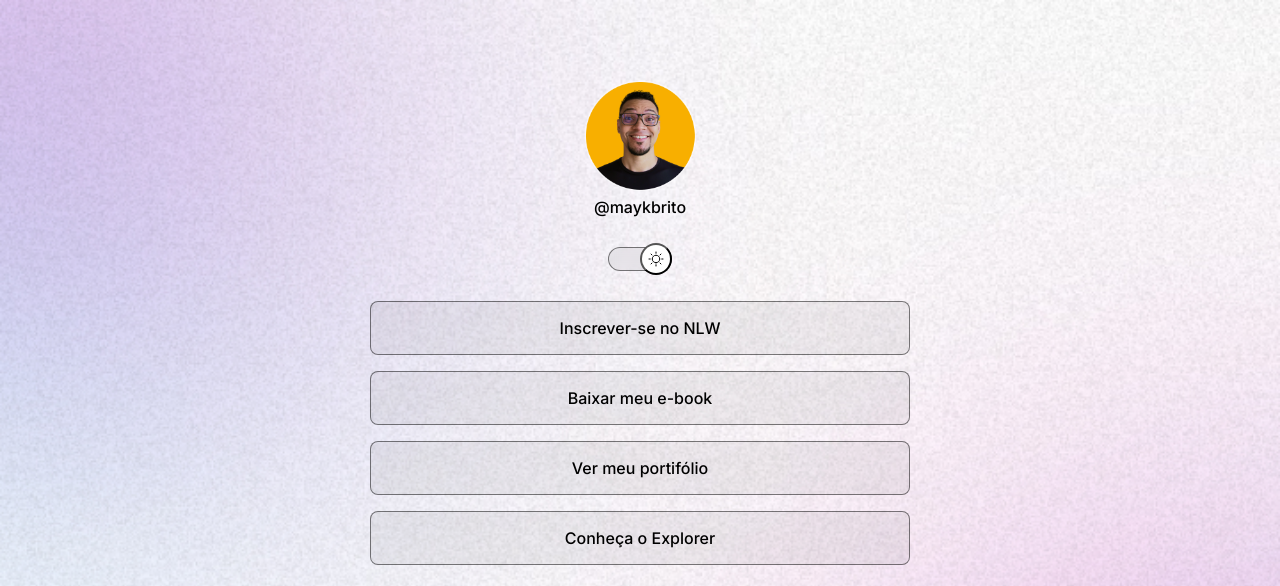
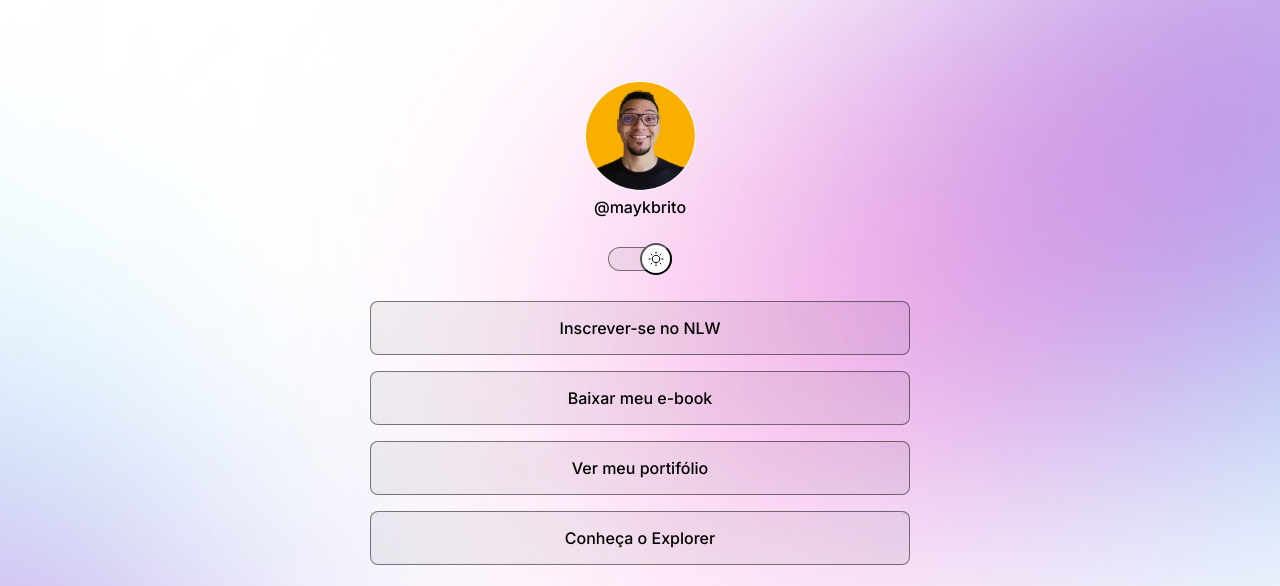
Before and after one commit to guss-aff/Discover-Project, a plain HTML site: page index.html in a window 1280 px wide. Shown: the top 586 px of the page. Drawn offline with nearby package versions, Linux system fonts and the light colour scheme.

Commit message:
changed background based on media queries

```diff
--- a/styles/style.css
+++ b/styles/style.css
@@ -30,7 +30,7 @@ body{
   background-size: cover;
   */
   background: var(--bg-url) no-repeat top center/cover;
-
+  height:100vh;
 }
 
 body *{
@@ -157,3 +157,12 @@ footer{
   text-align:center;
   font-size: 14px;
 }
+
+@media (min-width:700px){
+  :root{
+    --bg-url: url(../assets/bg-desktop.jpg)
+  }
+  .light{
+    --bg-url: url(../assets/bg-desktop-light.jpg)
+  }
+}
```
